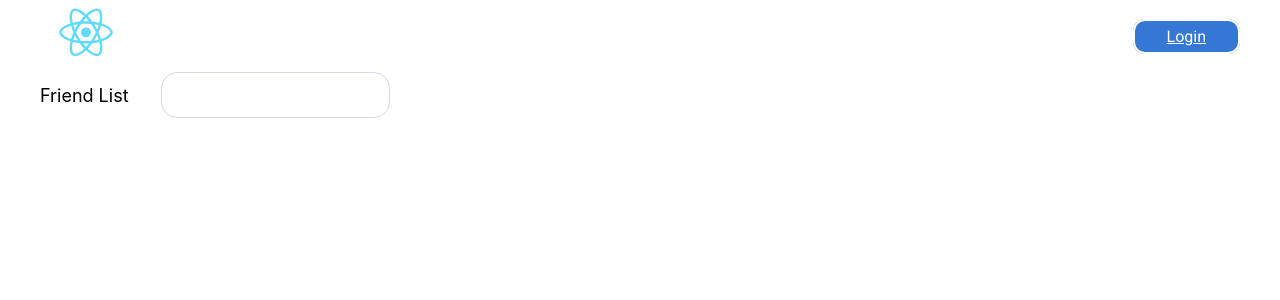
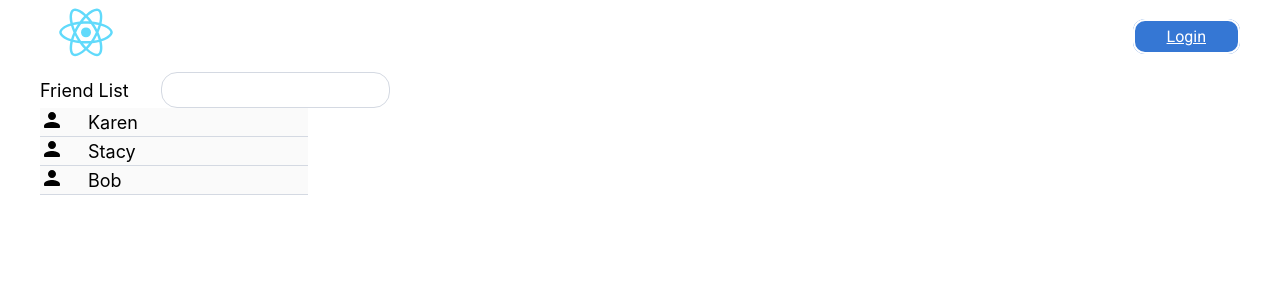
Before and after one commit to MrWest/boxitas-chat, a React (Create React App) app in the folder boxitas-chat/: page /chat in a window 1280 px wide. Shown: the top 300 px of the page. Built offline with nearby package versions, Linux system fonts and the light colour scheme.

Commit message:
feat: ChatFriendsList start

```diff
--- a/boxitas-chat/package.json
+++ b/boxitas-chat/package.json
@@ -4,6 +4,7 @@
   "private": true,
   "dependencies": {
     "@material-ui/core": "^4.11.3",
+    "@material-ui/icons": "^4.11.2",
     "@testing-library/jest-dom": "^5.11.9",
     "@testing-library/react": "^11.2.3",
     "@testing-library/user-event": "^12.6.2",
--- a/boxitas-chat/src/components/chatView/ChatFiendsList.js
+++ /dev/null
@@ -1,36 +0,0 @@
-import { Grid } from "@material-ui/core";
-import styled from "styled-components";
-
-const ChatListTitle = styled.p`
-    font-size: 18px;
-    margin: 0px;
-    margin-right: 32px;
-`;
-const ChatSearchInput = styled.input`
-    height: 32px;
-    width: 100%;
-    border-radius: 16px;
-    padding: 6px 24px;
-    border: 1px solid #d4d9e2;
-    outline: none;
-`;
-
-const ChatFiendsList = () => (
-    <Grid container direction="column">
-        <Grid item>
-            <Grid container alignItems="center" >
-                <Grid item>
-                  <ChatListTitle>Friend List</ChatListTitle>
-                </Grid>
-                <Grid item xs>
-                  <ChatSearchInput />
-                </Grid>
-            </Grid>
-        </Grid>
-        <Grid item></Grid>
-        <Grid item></Grid>
-    </Grid>
-
-);
-
-export default ChatFiendsList;
--- /dev/null
+++ b/boxitas-chat/src/components/chatView/ChatFriendsList.js
@@ -0,0 +1,85 @@
+import { Grid } from "@material-ui/core";
+import Person from '@material-ui/icons/PersonRounded';
+import styled from "styled-components";
+
+const ChatListTitle = styled.p`
+    font-size: 18px;
+    margin: 0px;
+    margin-right: 32px;
+`;
+const ChatSearchInput = styled.input`
+    height: 32px;
+    width: 100%;
+    border-radius: 16px;
+    padding: 0px 24px;
+    padding-bottom: 2px;
+    border: 1px solid #d4d9e2;
+    outline: none;
+`;
+// const FriendAvatar = styled.div`
+//     height: 42px;
+//     width: 42px';
+//     border-radius: 21px;
+//     background: #3e3e3e;
+//     display: flex;
+//     align-content: center;
+//     justify-content: center;
+// `;
+const FriendItemShell = styled(ChatListTitle)`
+    border-bottom: 1px solid #d4d9e2;
+    background: #fafafa;
+    &:hover {
+        background: transparent;
+        color: #3577d4;
+        font-weight: bold;
+        cursor: pointer;
+        border: 2px solid #3577d4;
+      }
+`;
+
+const FriendName = styled(ChatListTitle)`
+    font-size: 16;
+    margin-left: 24px;
+`;
+
+const FriendItem =({ user }) => {
+
+    return (
+        <FriendItemShell>
+            <Grid container alignItems="center">
+                <Grid item>
+                    <Person />
+                </Grid>
+                <Grid xs>
+                    <FriendName>{user.name}</FriendName>
+                </Grid>
+            </Grid>
+        </FriendItemShell>
+    );
+}
+
+const ChatFriendsList = () => (
+    <div>
+        <Grid container direction="column" >
+                <Grid item>
+                    <Grid container alignItems="center" >
+                        <Grid item>
+                            <ChatListTitle>Friend List</ChatListTitle>
+                        </Grid>
+                        <Grid item xs>
+                            <ChatSearchInput />
+                        </Grid>
+                    </Grid>
+                </Grid>
+                <Grid item xs>
+                    <FriendItem user={{ name: 'Karen' }} />
+                    <FriendItem user={{ name: 'Stacy' }} />
+                    <FriendItem user={{ name: 'Bob' }} />
+                </Grid>
+                <Grid item></Grid>
+         </Grid>
+    </div>
+
+);
+
+export default ChatFriendsList;
--- a/boxitas-chat/src/components/chatView/ChatHome.js
+++ b/boxitas-chat/src/components/chatView/ChatHome.js
@@ -1,15 +1,17 @@
 import { Grid } from "@material-ui/core";
 import CenteredFrame from "../globals/CenterdFrame";
-import ChatFiendsList from "./ChatFiendsList";
+import ChatFriendsList from "./ChatFriendsList";
 
 
 const ChatHome = () => (
     <CenteredFrame>
-        <Grid item xs={3}>
-            <ChatFiendsList />
-        </Grid>
-        <Grid item xs>
+        <Grid container>
+            <Grid item xs={3}>
+                <ChatFriendsList />
+            </Grid>
+            <Grid item xs>
 
+            </Grid>
         </Grid>
     </CenteredFrame>
 );
```
Also changed, not shown: 1 other file (tests, documents, lock files or other folders).
